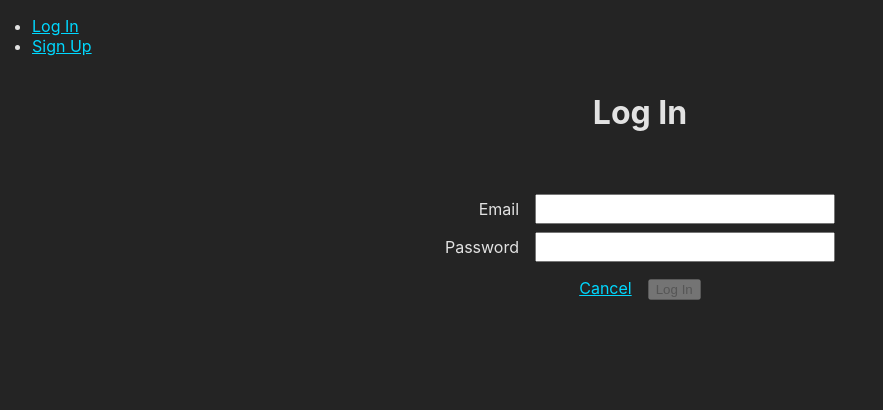
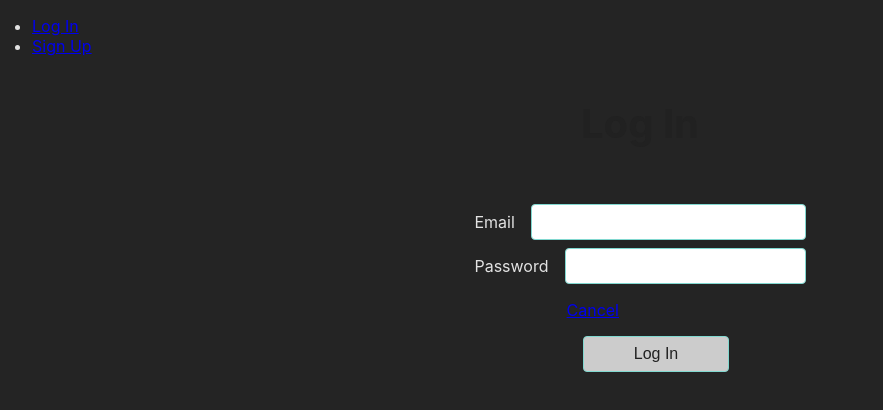
Before and after one commit to ronrain/Campus-Connect-front-end, a React (Vite) app: page /auth/login in a window 1280 px wide. Shown: the top 410 px of the page, without its empty margins (0-883 px from the left). Built offline with nearby package versions, Linux system fonts and the light colour scheme; no server answers.

Commit message:
update signup CSS

```diff
--- a/src/App.css
+++ b/src/App.css
@@ -22,10 +22,10 @@ body {
   -webkit-text-size-adjust: 100%;
 }
 
-a,
+/* a,
 a:visited {
   color: #00d8ff
-}
+} */
 
 nav > ul {
   margin: 0;
--- a/src/pages/Signup/Signup.module.css
+++ b/src/pages/Signup/Signup.module.css
@@ -1,47 +1,78 @@
-input {
-  margin-left: 16px;
-  padding: 4px 8px;
-  font-size: 16px;
-  width: 300px;
-}
-
-input[type="file"] {
-  padding: 0;
+:root {
+  --main-text: 'Kanit', sans-serif;
+  --secondary-text: 'Fira Sans', sans-serif;
+  --main-text-color: #212121;
+  --theme-pink: #FF7F7F;
+  --theme-green: #81D8D0;
+  --background: #E5E4E2;
 }
 
 .container {
   display: flex;
+  flex-direction: column;
   align-items: center;
-  flex-direction: column;
+  justify-content: center;
+  height: 100vh;
+  background-color: var(--background);
+  font-family: var(--main-text);
 }
 
-.message {
-  margin-top: 0;
-  height: 20px;
-  color: #dd1b16;
-  font-size: 18px;
-  font-weight: bold;
+h1 {
+  font-size: 2.5rem;
+  color: var(--main-text-color);
+  margin-bottom: 1rem;
 }
 
 .form {
+  width: 100%;
+  max-width: 450px;
   display: flex;
   flex-direction: column;
-  align-items: center;
-  margin-bottom: 50px;
+  gap: 1rem;
 }
 
 .label {
+  display: flex;
+  flex-direction: column;
+  gap: 0.5rem;
   width: 100%;
-  display: flex;
-  justify-content: end;
-  align-items: center;
-  margin-bottom: 8px;
+  color: var(--main-text-color);
+  font-family: var(--secondary-text);
 }
 
-.button {
-  margin-left: 16px;
+input[type="text"],
+input[type="password"],
+input[type="file"],
+button {
+  width: 100%;
+  padding: 0.5rem 1rem;
+  border: 1px solid var(--theme-green);
+  border-radius: 4px;
+  font-size: 1rem;
+  font-family: var(--main-text);
+  transition: border 0.2s, box-shadow 0.2s;
 }
 
-.form > label:last-of-type {
-  margin-bottom: 16px;
+input[type="text"]:focus,
+input[type="password"]:focus,
+input[type="file"]:focus {
+  border-color: var(--theme-pink);
+  box-shadow: 0 0 15px var(--theme-green);
 }
+
+button {
+  background-color: var(--theme-pink);
+  color: var(--main-text-color);
+  cursor: pointer;
+  margin-top: 1rem;
+  font-family: var(--secondary-text);
+}
+
+button:hover {
+  background-color: var(--theme-green);
+}
+
+button:disabled {
+  background-color: #ccc;
+  cursor: not-allowed;
+}
```
